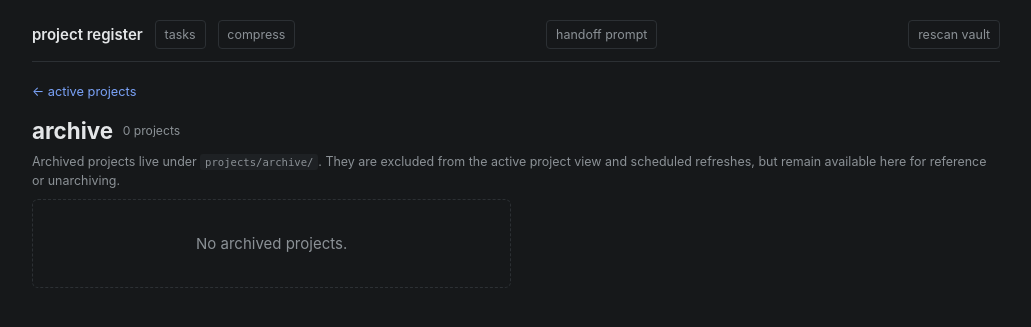
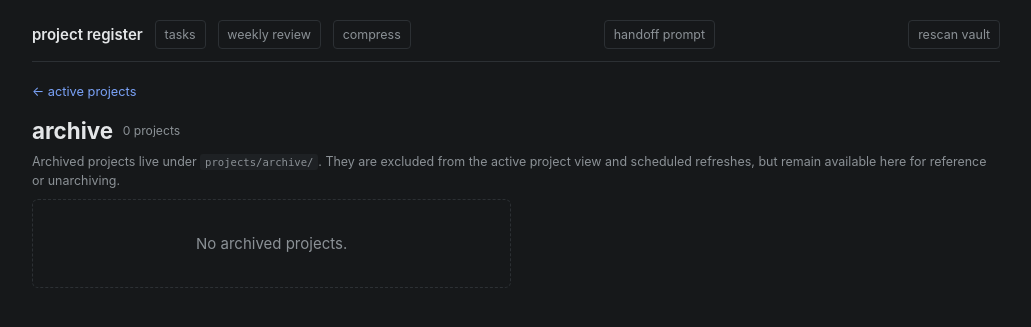
Before and after one commit to pruperting/register, a Flask app: page /archive in a window 1280 px wide. Shown: the top 327 px of the page, without its empty margins (124-1155 px from the left). Run offline with Flask 3, Linux system fonts and the light colour scheme; some libraries are stand-ins or nearby versions.

Commit message:
Link to weekly Gemini review in navigation

```diff
--- a/templates/base.html
+++ b/templates/base.html
@@ -11,6 +11,7 @@
     <header class="top">
       <a href="{{ url_for('index') }}" class="brand">project register</a>
       <a href="{{ url_for('tasks_page') }}" class="ghost sm nav-link">tasks</a>
+      <a href="{{ url_for('review_page') }}" class="ghost sm nav-link">weekly review</a>
       <a href="{{ url_for('compress_page') }}" class="ghost sm nav-link">compress</a>
       <button class="ghost sm" data-prompt="/prompt"
               title="End-of-session prompt: complete current checkpoint plus human summary">handoff prompt</button>
```
